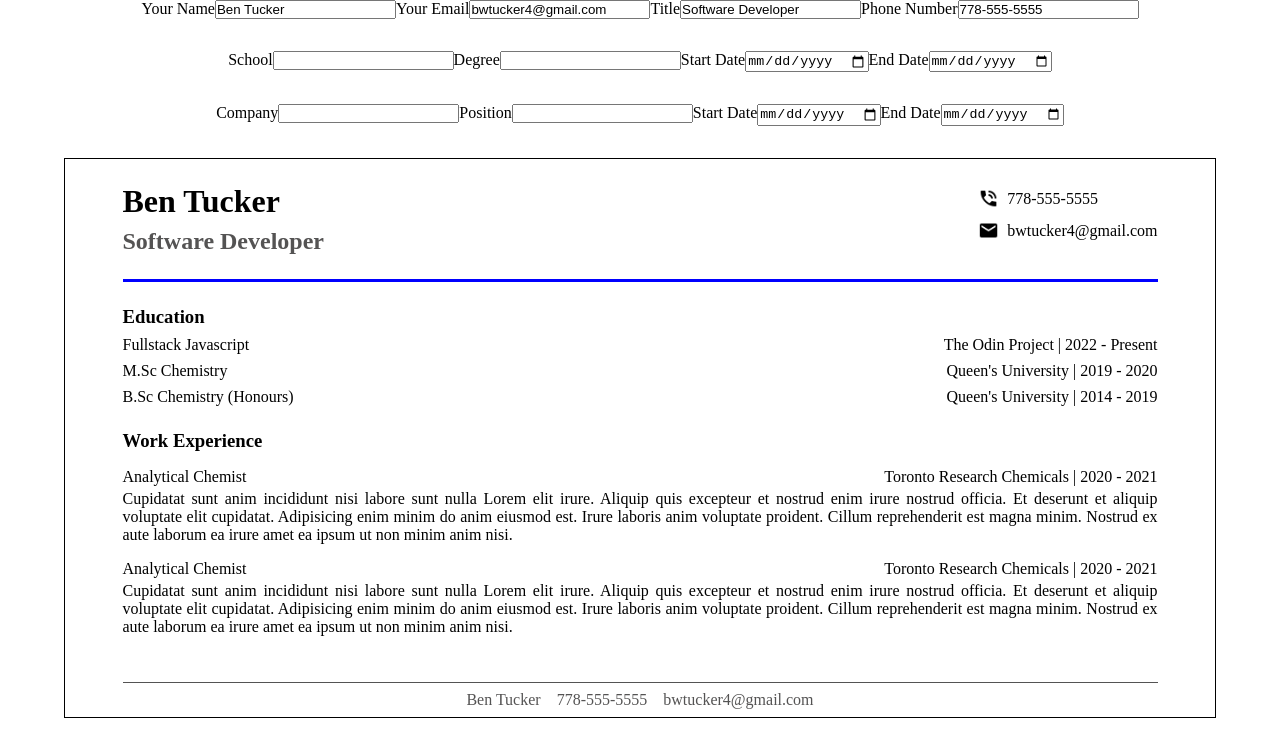
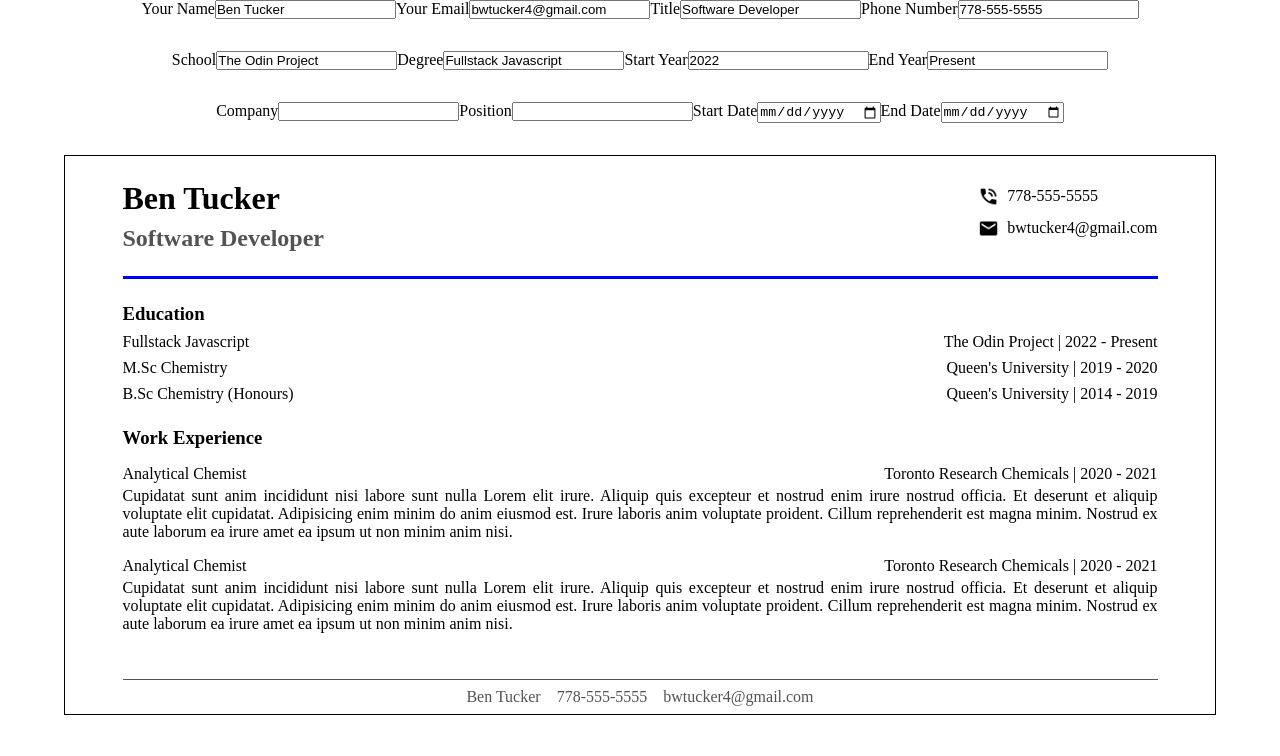
Before and after one commit to tenbucker4/employable, a React (Create React App) app in the folder cv-project/: page / in a window 1280 px wide. Shown: the top 756 px of the page. Built offline with nearby package versions, Linux system fonts and the light colour scheme.

Commit message:
Linked state to first education entry

```diff
--- a/cv-project/src/App.js
+++ b/cv-project/src/App.js
@@ -17,7 +17,14 @@ class App extends Component {
                 phone: "778-555-5555",
                 email: "bwtucker4@gmail.com",
             },
-            education: [],
+            education: [
+                {
+                    degree: "Fullstack Javascript",
+                    school: "The Odin Project",
+                    start: "2022",
+                    end: "Present",
+                },
+            ],
             experience: [],
         };
 
@@ -50,6 +57,7 @@ class App extends Component {
                         title={this.state.personalDetails.title}
                         phone={this.state.personalDetails.phone}
                         email={this.state.personalDetails.email}
+                        education={this.state.education}
                     />
                 </div>
             </div>
--- a/cv-project/src/components/Education.js
+++ b/cv-project/src/components/Education.js
@@ -4,13 +4,17 @@ const Education = (props) => {
     return (
         <form>
             <label htmlFor="school">School</label>
-            <input id="school" type="text" />
+            <input id="school" type="text" defaultValue="The Odin Project" />
             <label htmlFor="degree">Degree</label>
-            <input id="degree" type="text" />
-            <label htmlFor="schoolStartDate">Start Date</label>
-            <input id="schoolStartDate" type="date" />
-            <label htmlFor="schoolEndDate">End Date</label>
-            <input id="schoolEndDate" type="date" />
+            <input
+                id="degree"
+                type="text"
+                defaultValue="Fullstack Javascript"
+            />
+            <label htmlFor="schoolStartDate">Start Year</label>
+            <input id="schoolStartDate" type="text" defaultValue="2022" />
+            <label htmlFor="schoolEndDate">End Year</label>
+            <input id="schoolEndDate" type="text" defaultValue="Present" />
         </form>
     );
 };
--- a/cv-project/src/components/Resume.js
+++ b/cv-project/src/components/Resume.js
@@ -30,9 +30,13 @@ class Resume extends Component {
                 <section className="education-section">
                     <h3>Education</h3>
                     <div className="education-entry">
-                        <p>Fullstack Javascript</p>
+                        <p>{this.props.education[0].degree}</p>
                         <p>
-                            The Odin Project | <span>2022 - Present</span>
+                            {this.props.education[0].school} |{" "}
+                            <span>
+                                {this.props.education[0].start} -{" "}
+                                {this.props.education[0].end}
+                            </span>
                         </p>
                     </div>
                     <div className="education-entry">
```
